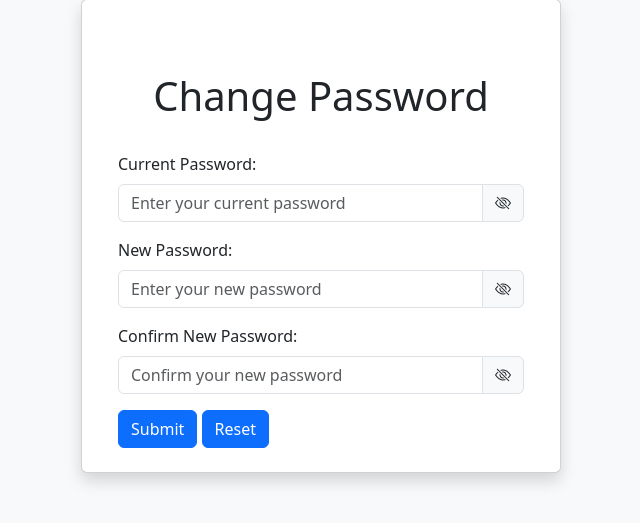
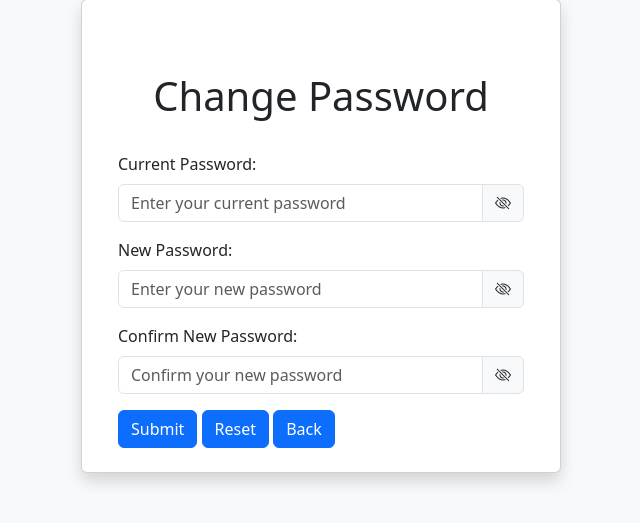
Before and after one commit to CallMeHeiSir/CITS5505_Group_project, a Flask app: page /auth/change_password in a window 1280 px wide. Shown: the part 164-687 px from the top of the page, without its empty margins (319-959 px from the left). Run offline with Flask 3, Linux system fonts and the light colour scheme.

Commit message:
Add back button on change password html

```diff
--- a/backend/templates/change_password.html
+++ b/backend/templates/change_password.html
@@ -57,6 +57,7 @@
             </div>
             <button type="submit" class="btn btn-primary">Submit</button>
             <button type="reset" class="btn btn-primary">Reset</button>
+            <button type="button" class="btn btn-primary" onclick="window.location.href='{{ url_for('settings') }}'">Back</button>
         </form>
     </div>
     </div>
```
